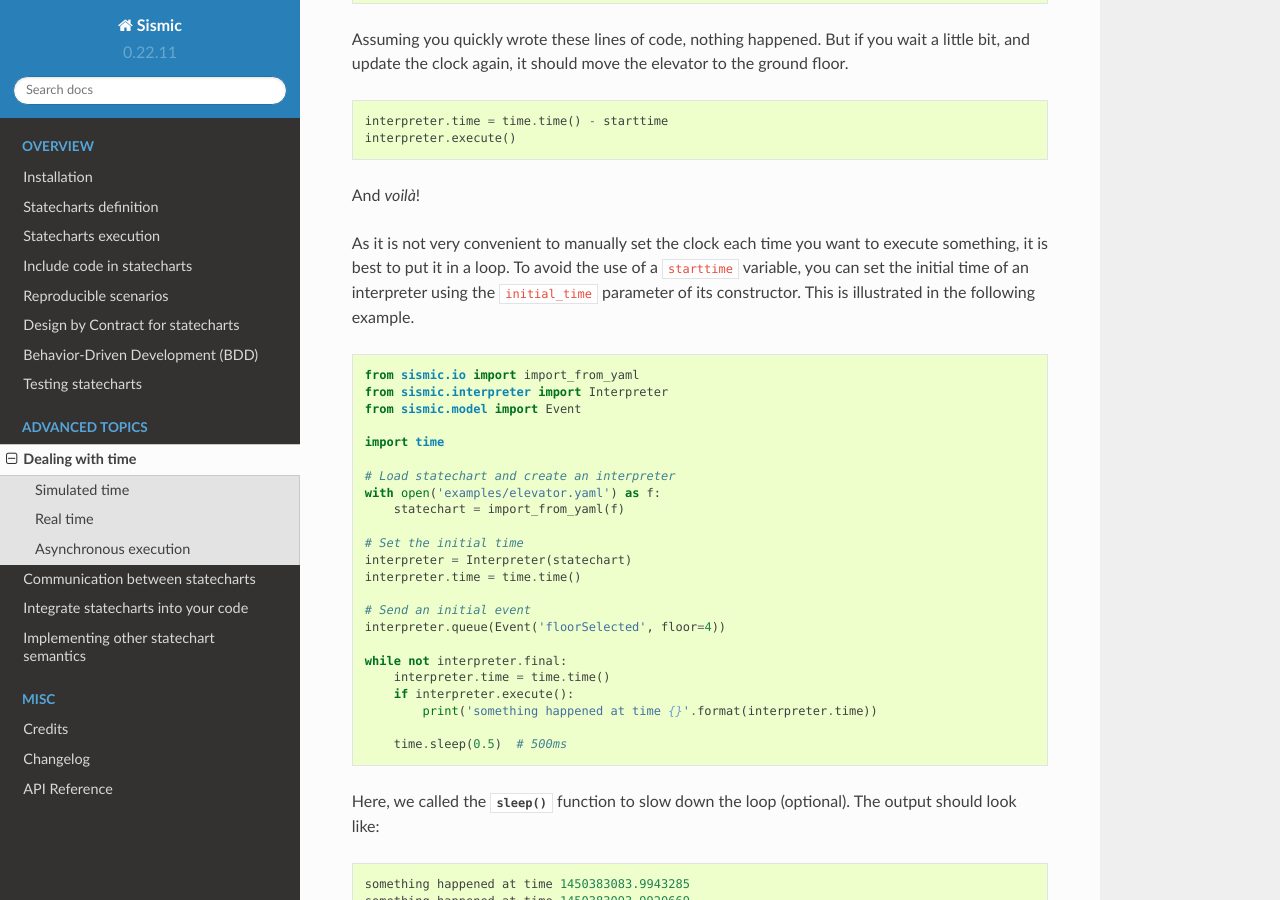
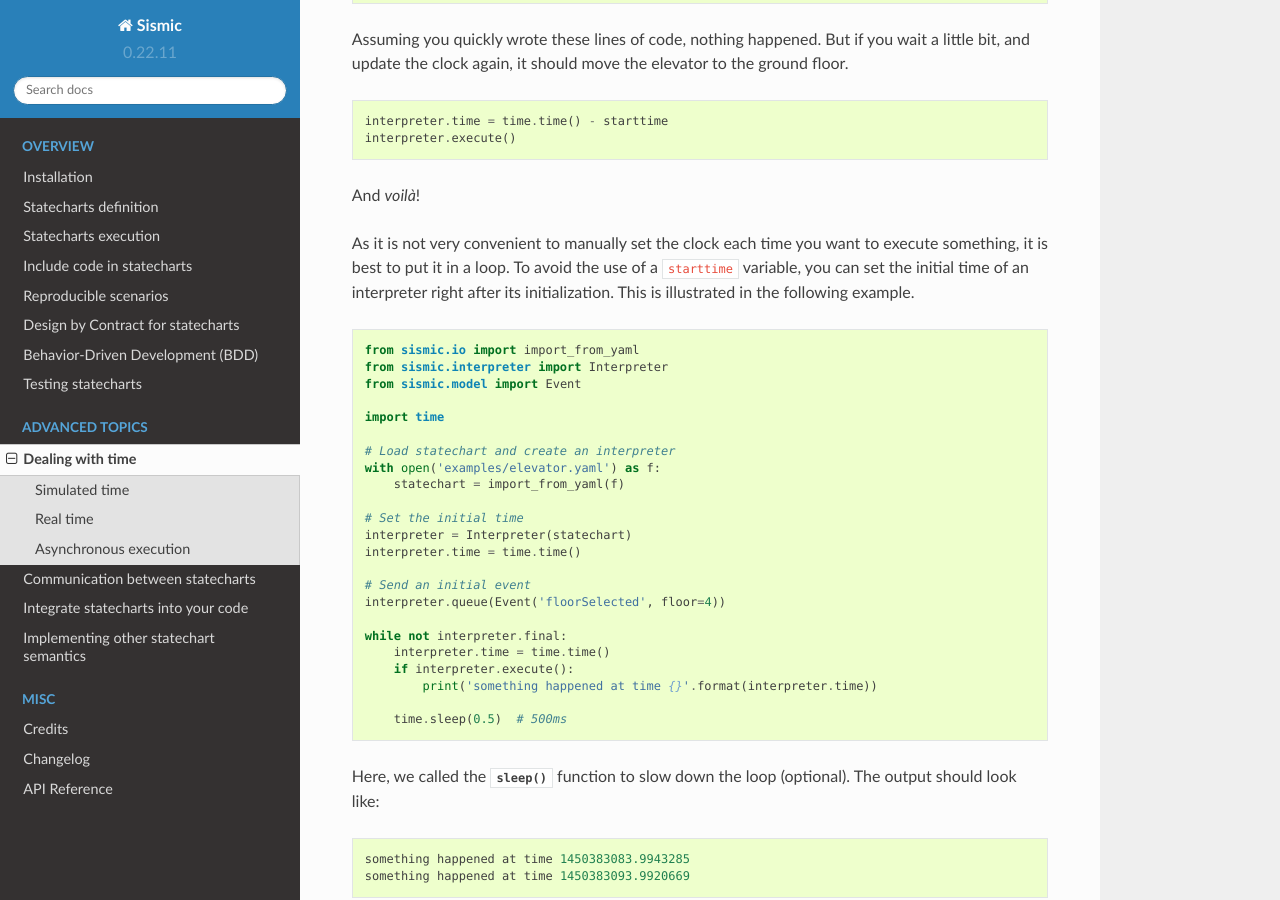
Before and after one commit to AlexandreDecan/sismic, a Sphinx documentation site: the page built from docs/advancedtopics/dealingtime.rst, in a window 1280 px wide and 900 px high, scrolled down 2699 px. Built offline with Sphinx 7.4.7 and the Read the Docs theme 2.0.0, drawn with Linux system fonts in a browser that asks for light colours.

Commit message:
Doc (time)

```diff
--- a/docs/advancedtopics/dealingtime.rst
+++ b/docs/advancedtopics/dealingtime.rst
@@ -166,7 +166,7 @@ And *voilà*!
 
 As it is not very convenient to manually set the clock each time you want to execute something, it is best to
 put it in a loop. To avoid the use of a ``starttime`` variable, you can set the initial time of an interpreter
-using the ``initial_time`` parameter of its constructor.
+right after its initialization.
 This is illustrated in the following example.
 
 .. code:: python
```
